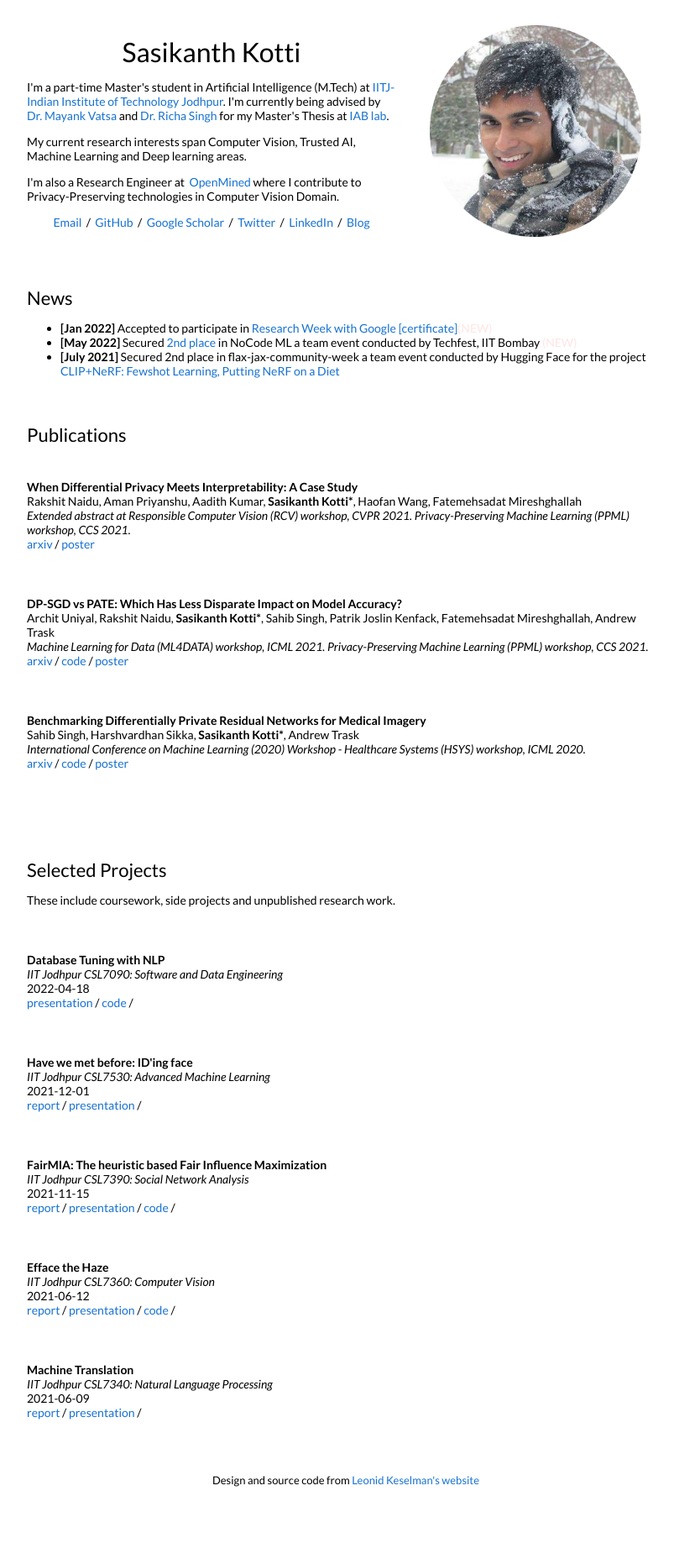
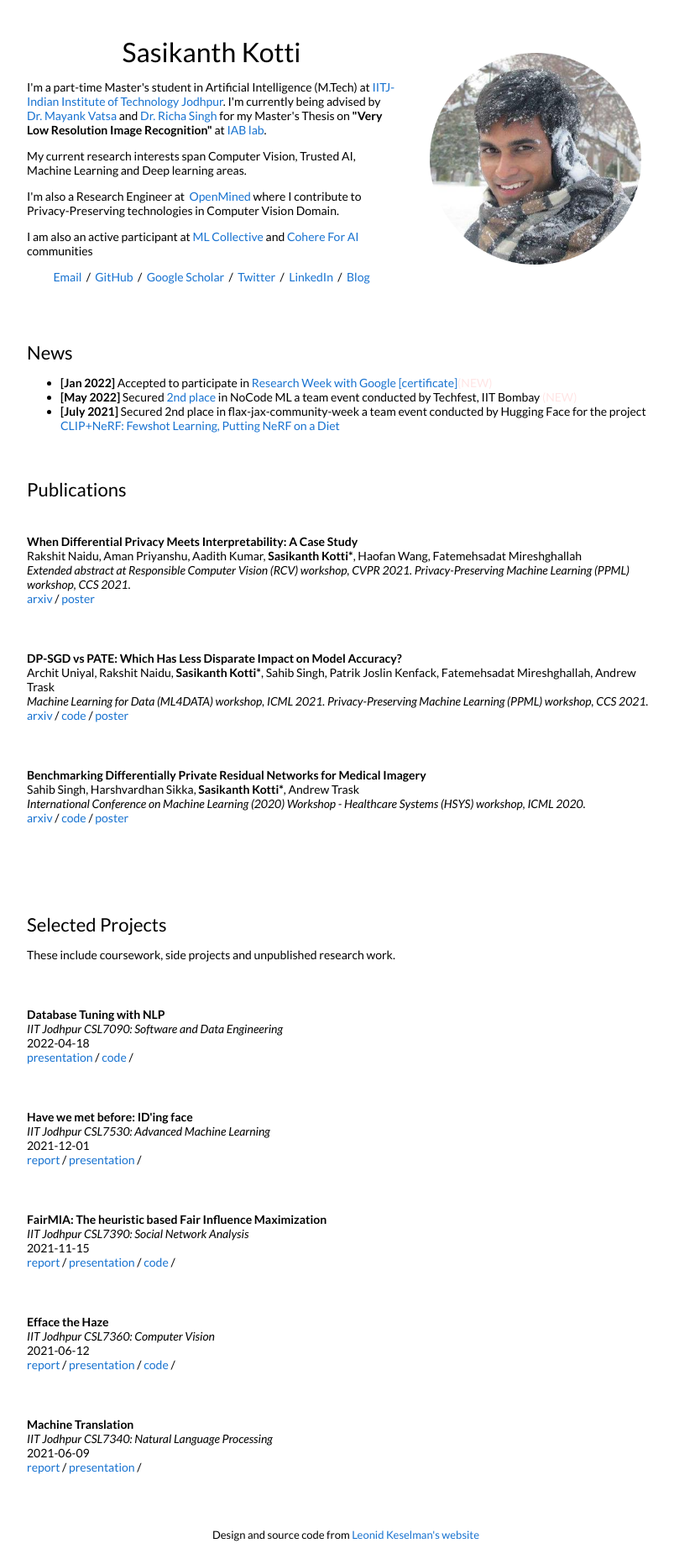
Before and after one commit to ksasi/ksasi.github.io, a Jekyll site: the page built from _posts/2022-04-18-DB_Tuning_nlp_SDE.markdown, in a window 1280 px wide. Shown: the whole page at 84% size, without its empty margins (228-1031 px from the left). Built offline with Jekyll 4.4.1, drawn with Linux system fonts in a browser that asks for light colours; before the commit the page ends 1791 px from its top, so only the background shows below that.

Commit message:
Updated thesis and community participation details

```diff
--- a/_layouts/default.html
+++ b/_layouts/default.html
@@ -95,13 +95,16 @@
               </h1>
               <p>
                 I'm a part-time Master's student in Artificial Intelligence (M.Tech) at <a href="https://iitj.ac.in"> IITJ-Indian Institute of Technology Jodhpur</a>.
-                I'm currently being advised by <a href="http://home.iitj.ac.in/~mvatsa/">Dr. Mayank Vatsa</a> and <a href="http://home.iitj.ac.in/~richa/">Dr. Richa Singh</a> for my Master's Thesis at <a href="http://iab-rubric.org/">IAB lab</a>.
+                I'm currently being advised by <a href="http://home.iitj.ac.in/~mvatsa/">Dr. Mayank Vatsa</a> and <a href="http://home.iitj.ac.in/~richa/">Dr. Richa Singh</a> for my Master's Thesis on <b>"Very Low Resolution Image Recognition"</b> at <a href="http://iab-rubric.org/">IAB lab</a>.
               </p>
               <p>
                 My current research interests span Computer Vision, Trusted AI,  Machine Learning and Deep learning areas.
               </p>
               <p>
                 I'm also a Research Engineer at <a href="https://www.openmined.org/"> OpenMined</a> where I contribute to Privacy-Preserving technologies in Computer Vision Domain.
+              </p>
+              <p>
+                I am also an active participant at <a href="https://mlcollective.org/">ML Collective</a> and <a href="https://cohere.for.ai/">Cohere For AI</a>  communities
               </p>
               <p style="text-align:center">
                 <a href="mailto:kotti.sasikanth@gmail.com"> Email</a> &nbsp;/&nbsp;
```
